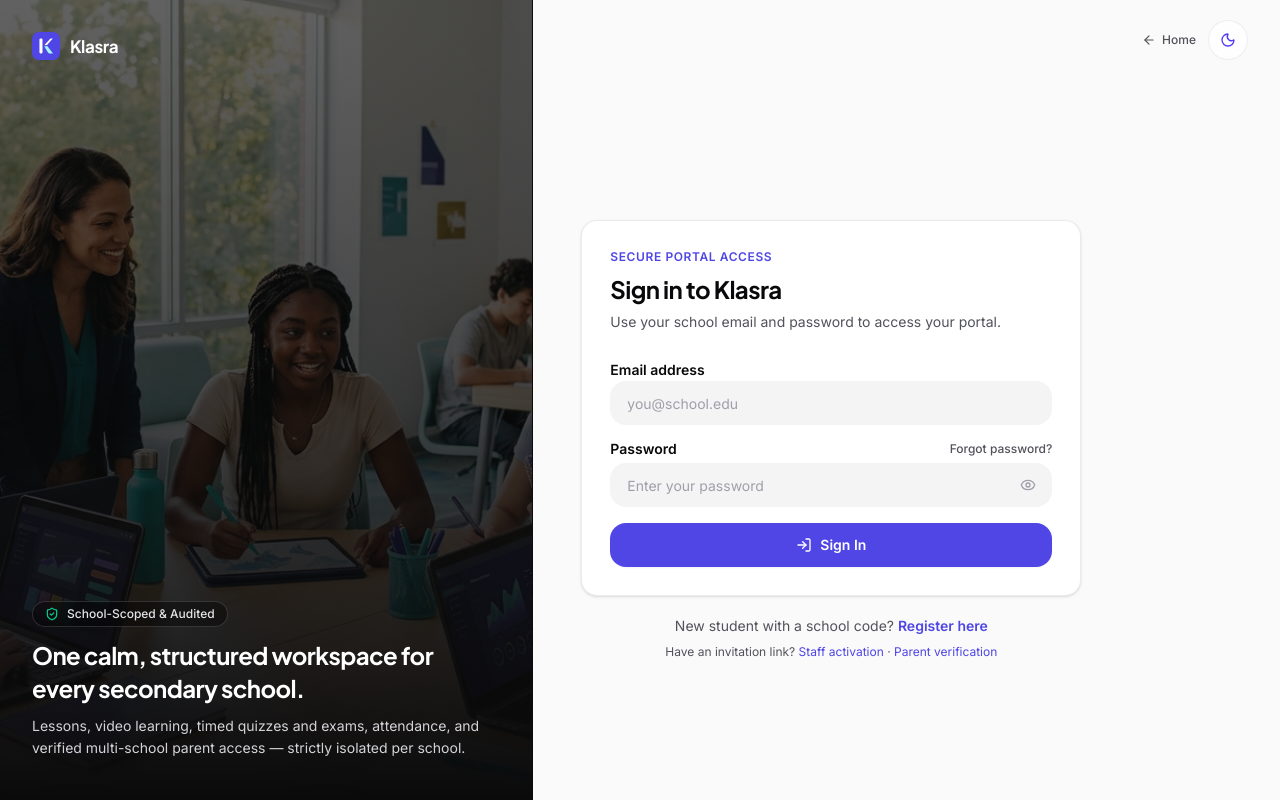
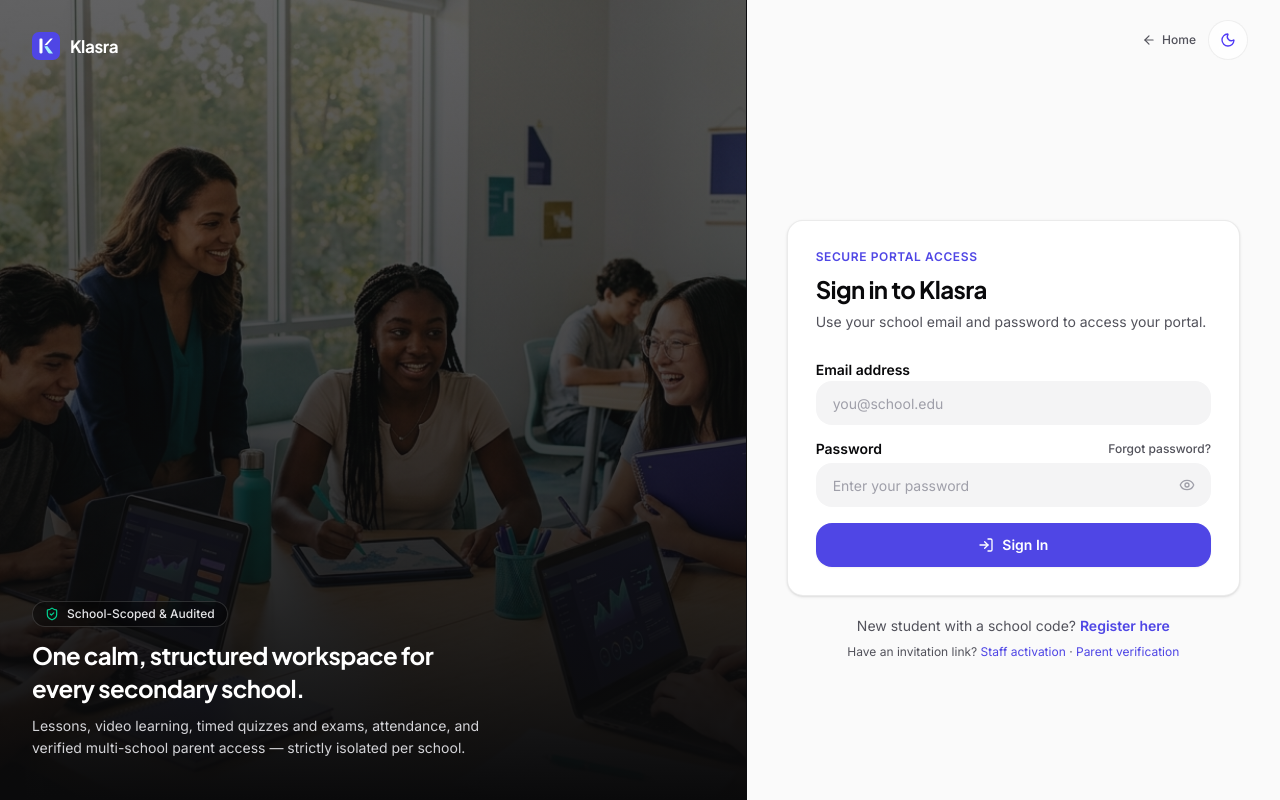
Before and after one commit to Royal-design/klasra, a Next.js app in the folder frontend/: page /login in a window 1280 px wide. Built offline with nearby package versions, Linux system fonts and the light colour scheme; no server answers.

Commit message:
style(auth): widen left visual panel to shift form cleanly right on desktop

```diff
--- a/frontend/src/components/auth/auth-shell.tsx
+++ b/frontend/src/components/auth/auth-shell.tsx
@@ -33,7 +33,7 @@ export function AuthShell({
   return (
     <div className="grid min-h-screen bg-background lg:grid-cols-12">
       {/* Left Editorial Visual Column (Desktop lg+) */}
-      <aside className="relative hidden overflow-hidden border-r border-border bg-[#0C0C0E] lg:col-span-5 lg:flex lg:flex-col lg:justify-between">
+      <aside className="relative hidden overflow-hidden border-r border-border bg-[#0C0C0E] lg:col-span-6 lg:flex lg:flex-col lg:justify-between xl:col-span-7">
         <Image
           src={imageSrc}
           alt={imageAlt}
@@ -67,7 +67,7 @@ export function AuthShell({
       </aside>
 
       {/* Right Form Column */}
-      <div className="flex flex-col lg:col-span-7">
+      <div className="flex flex-col lg:col-span-6 xl:col-span-5">
         <header className="flex items-center justify-between px-4 py-5 sm:px-8">
           <Link href="/" className="lg:invisible" aria-label="Klasra Home">
             <KlasraLogo />
@@ -85,7 +85,7 @@ export function AuthShell({
           </div>
         </header>
 
-        <main className="flex flex-1 items-center justify-center px-4 py-6 sm:px-8 lg:justify-start lg:px-10 xl:px-12">
+        <main className="flex flex-1 items-center justify-center px-4 py-6 sm:px-8 lg:px-8 xl:px-10">
           <div className="w-full max-w-[500px]">
             <div className="rounded-2xl border border-border bg-card p-6 shadow-sm dark:border-white/[0.08] dark:bg-[#141416] sm:p-7">
               {badge && (
```
